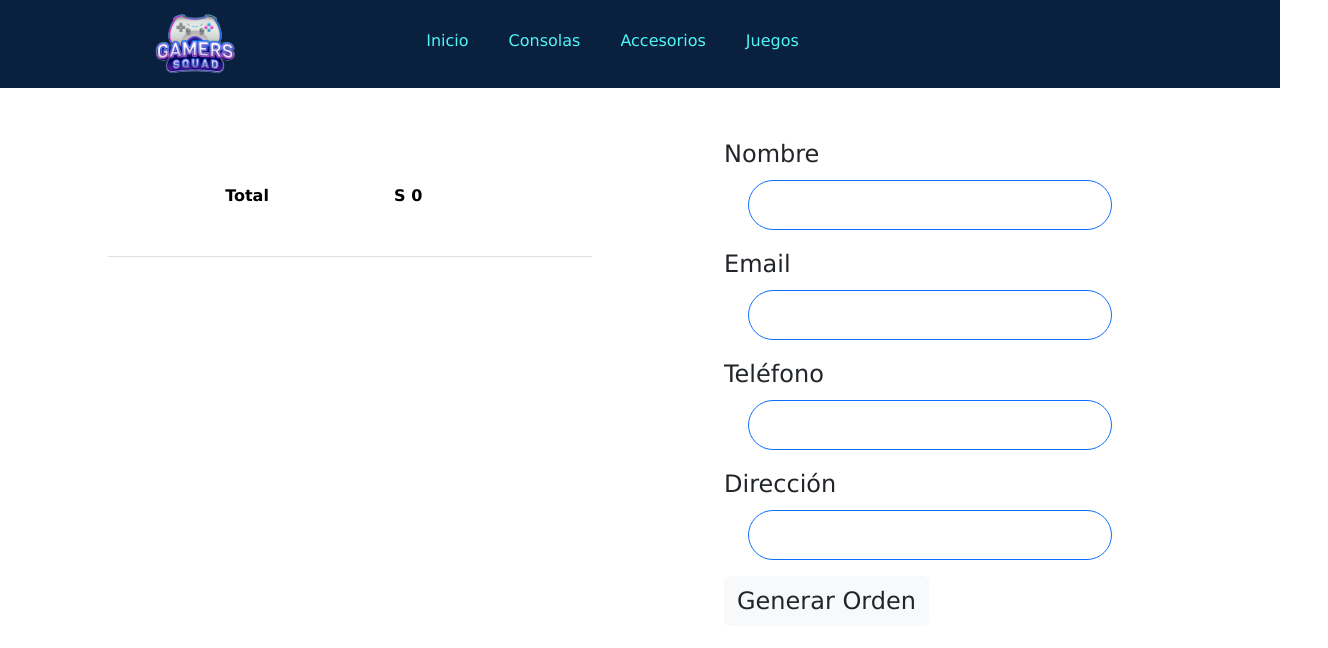
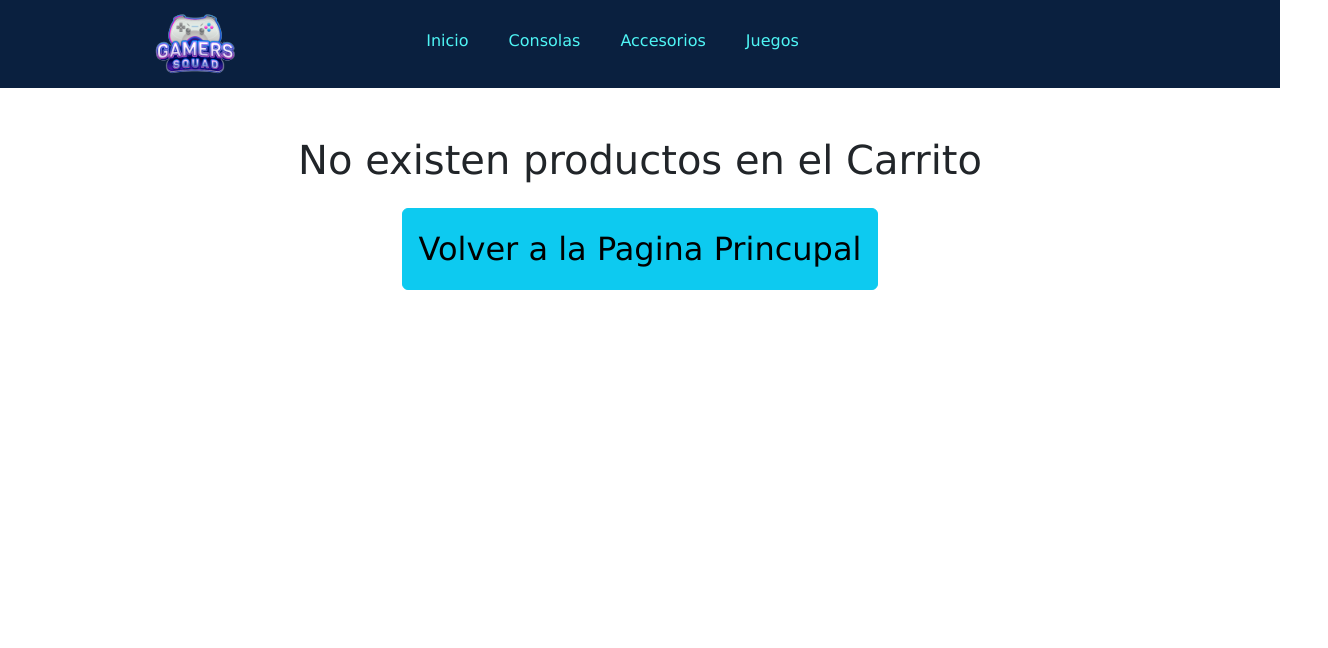
Before and after one commit to jesgodoy/proyecto-reactjs-godoyjesica-comison-61565, a React (Vite) app: page /checkout in a window 1280 px wide. Shown: the top 648 px of the page, 1328 px wide, since content can reach past the window. Built offline with nearby package versions, Linux system fonts and the light colour scheme.

Commit message:
checkout orden

```diff
--- a/src/Components/Cart/Cart.jsx
+++ b/src/Components/Cart/Cart.jsx
@@ -48,7 +48,7 @@ const Cart = () =>{
                             <tr>
                                 <td colSpan={4} className="align-middle text-center fs-3 py-5"><b>Total</b></td>
                                 <td className="align-middle text-center fs-3 py-5"><b>S {sumProducts()}</b></td>
-                                <td className="align-middle text-end"><Link to={"/checkout"} className="btn bg-light">Checkout</Link></td>
+                                <td className="align-middle text-end"><Link to={"/checkout"} className="btn btn-info">Checkout</Link></td>
                             </tr>
                         </tbody>
 
--- a/src/Components/Checkout/Checkout.jsx
+++ b/src/Components/Checkout/Checkout.jsx
@@ -1,9 +1,10 @@
 import React, { useContext, useState } from "react";
 import { CartContext } from "../../Context/CartContext";
 import { addDoc, collection, getFirestore } from "firebase/firestore/lite";
+import { Link } from "react-router-dom";
 
 const Checkout = () => {
-    const { cart, sumProducts, removeProduct } = useContext(CartContext);
+    const { cart, clear, removeProduct, sumProducts, totalProducts } = useContext(CartContext);
     const [name, setName] = useState("");
     const [email, setEmail] = useState("");
     const [phone, setPhone] = useState("");
@@ -37,16 +38,58 @@ const Checkout = () => {
 
         if (validateForm()) {
             const buyer = { name: name, email: email, phone: phone, address: address };
-            const products = cart.map((product) => ({ id: product.id, title: product.name, price: product.price }));
-            const order = { buyer: buyer, products: products, total: sumProducts() };
+            const products = cart.map((product) => ({ id: product.id, quantity:product.quantity, title: product.name, price: product.price }));
+            const fecha = new Date();
+            const date = `${fecha.getDate()}-${fecha.getMonth()+1}-${fecha.getFullYear()} ${fecha.getHours()}:${fecha.getMinutes()}:${fecha.getSeconds()}`;
+            const order = { buyer: buyer, products: products, date:date, total: sumProducts() };
             const db = getFirestore();
+
             const ordersCollection = collection(db, "orders");
 
             addDoc(ordersCollection, order).then((data) => {
                 setOrderId(data.id);
+                setName("");
+                setEmail("");
+                setPhone("");
+                setAddress("")
+                clear();
+
             });
         }
     };
+
+   if(orderId){
+        return(
+            <div className="container my-5">
+                <div className="row my-4 align-middle text-center">
+                    <div className="alert alert-light" role="alert">
+                        <h2> Tu Compra se proceso con exito. Tu Orden de Compra es: {orderId}</h2>
+                    </div>
+                </div>
+                <div className="row my-4 align-middle text-center">
+                   <button className="btn btn-info"><Link to={"/"} className=" p-3 text-center fs-2">Volver a la Pagina Princupal</Link></button>
+                </div>
+            </div>
+
+
+
+        )
+    }
+
+
+    if(totalProducts() == 0){
+        return(
+            <div className="container my-5">
+                <div className="col">
+                    <h1 className="text-center"> No existen productos en el Carrito</h1>
+                    <div className="my-4 align-middle text-center">
+                    <Link to={"/"} className="btn btn-info p-3 text-center fs-2">Volver a la Pagina Princupal</Link>
+                    </div>
+                </div>
+
+            </div>
+        )
+    }
 
     return (
         <div className="container-fluid m-5 pe-5">
@@ -140,23 +183,16 @@ const Checkout = () => {
                             />
                             {errors.address && <div className="invalid-feedback">{errors.address}</div>}
                         </div>
-                        <button type="button" className="btn bg-light fs-4" onClick={generateOrder}>
-                            Generar Orden
-                        </button>
+                        <div className="text-center ">
+                            <button type="button" className="btn btn-info fs-4" onClick={generateOrder}>
+                                Generar Orden
+                            </button>
+                        </div>
+
                     </form>
                 </div>
             </div>
-            <div className="row">
-                <div className="col my-4">
-                    {orderId ? (
-                        <div className="alert text-center fs-3" role="alert">
-                            Tu Compra se proceso con exito. Tu Orden de Compra es: <h4>{orderId}</h4>
-                        </div>
-                    ) : (
-                        ""
-                    )}
-                </div>
-            </div>
+
         </div>
     );
 };
```
